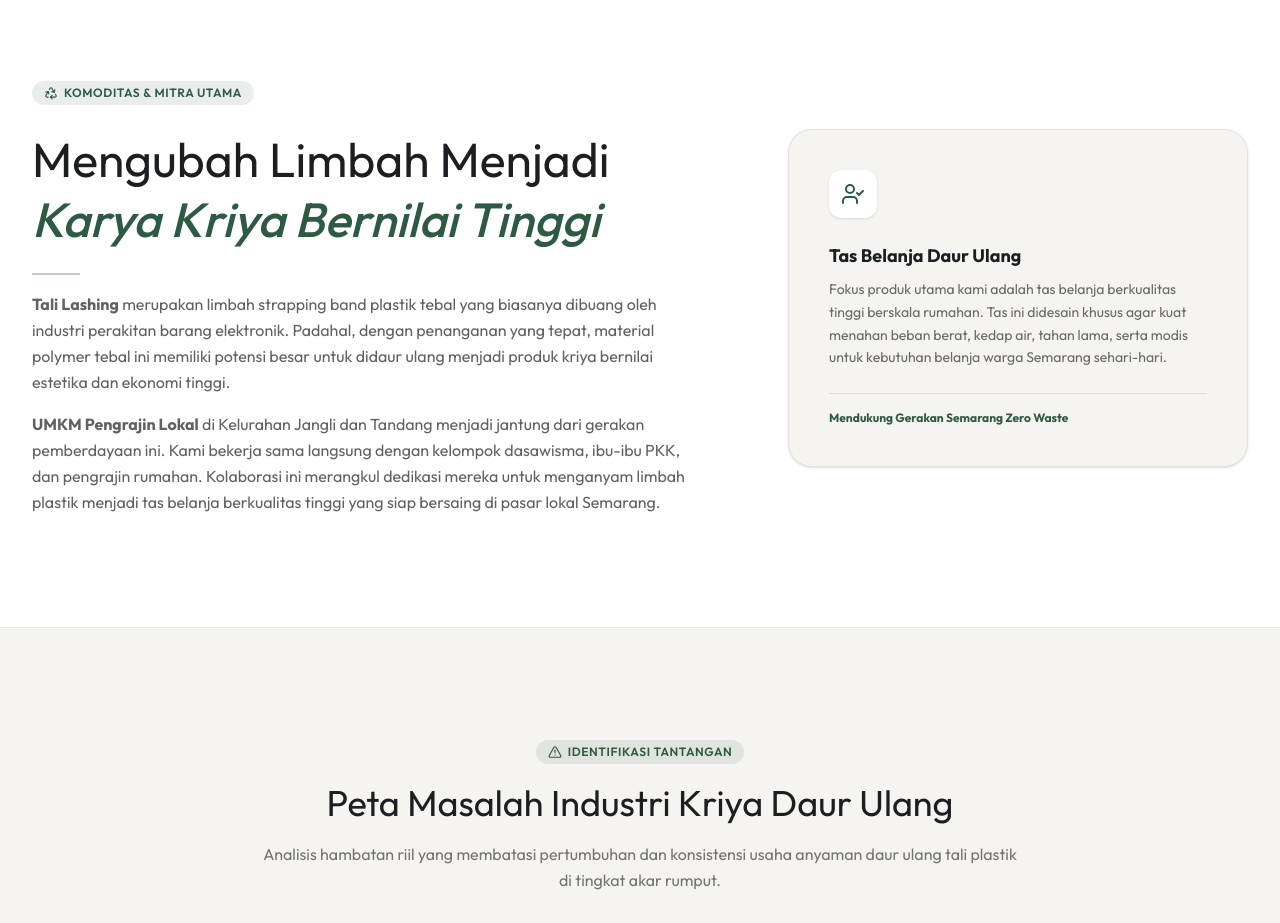
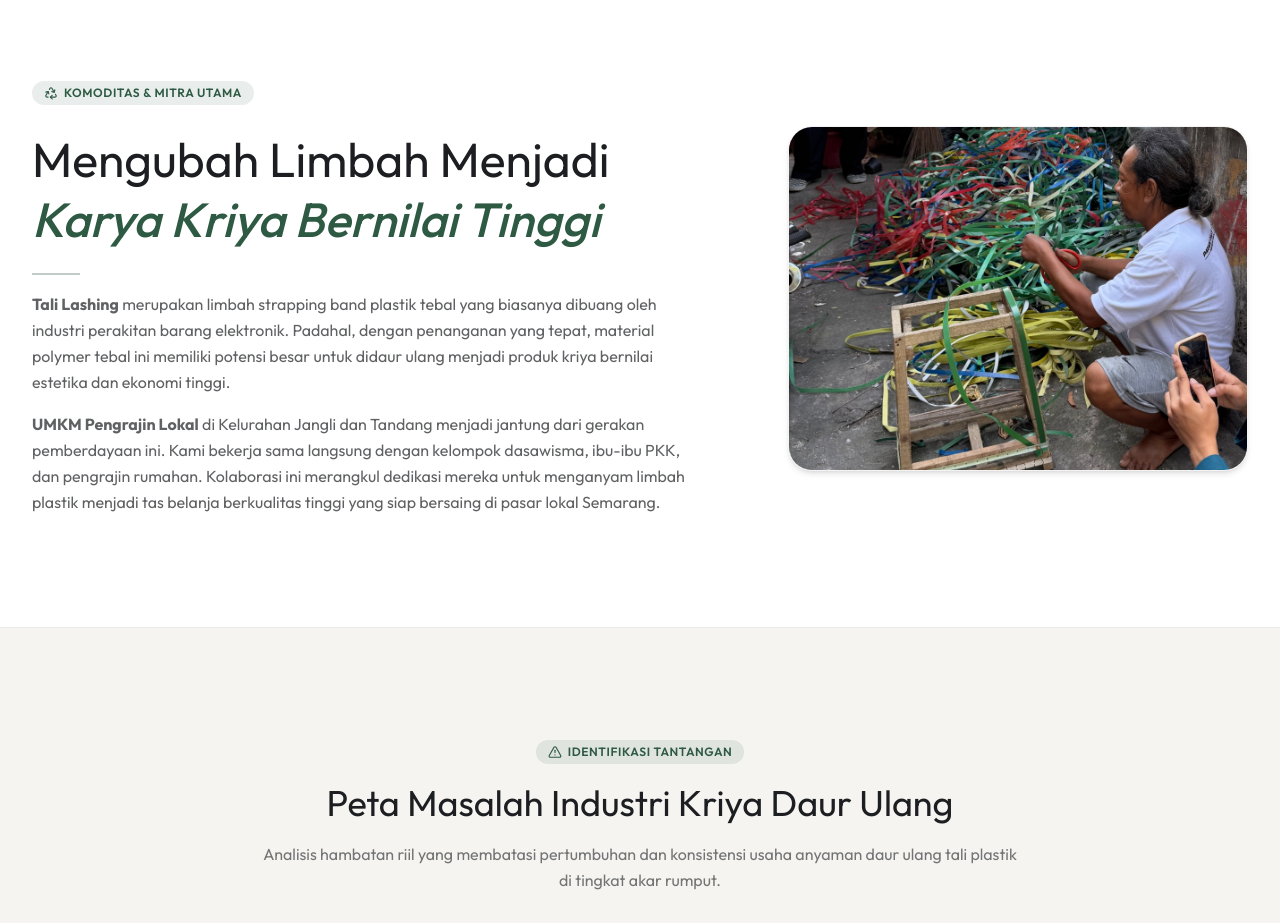
Before and after one commit to fvnhndito/setanjang, a Next.js app: page / in a window 1280 px wide. Shown: the part 1560-2483 px from the top of the page. Built offline with nearby package versions, Linux system fonts and the light colour scheme.

Commit message:
add photo landing page

```diff
--- a/app/components/LashingSection.tsx
+++ b/app/components/LashingSection.tsx
@@ -1,5 +1,6 @@
 import React from "react";
 import Link from "next/link";
+import Image from "next/image";
 import {
   Map,
   BookOpen,
@@ -137,21 +138,17 @@ export default function LashingSection() {
             </div>
           </div>
 
-          {/* Right - Product Highlight Visual */}
-          <div className="lg:col-span-5 bg-[#F5F4F0] dark:bg-brand-charcoal p-8 sm:p-10 rounded-3xl border border-brand-charcoal/8 shadow-sm space-y-6">
-            <div className="h-12 w-12 rounded-xl bg-white dark:bg-[#1a1b1d] flex items-center justify-center text-brand-green-dark shadow-sm">
-              <UserCheck className="h-6 w-6" />
-            </div>
-            <div className="space-y-2">
-              <h3 className="text-lg font-bold text-brand-charcoal font-sans">
-                Tas Belanja Daur Ulang
-              </h3>
-              <p className="text-sm text-brand-charcoal/65 leading-relaxed font-sans">
-                Fokus produk utama kami adalah tas belanja berkualitas tinggi berskala rumahan. Tas ini didesain khusus agar kuat menahan beban berat, kedap air, tahan lama, serta modis untuk kebutuhan belanja warga Semarang sehari-hari.
-              </p>
-            </div>
-            <div className="pt-4 border-t border-brand-charcoal/10 flex items-center gap-2 text-xs font-bold text-brand-green-dark">
-              <span>Mendukung Gerakan Semarang Zero Waste</span>
+          {/* Right - Product Highlight Visual (Direct Image without Card) */}
+          <div className="lg:col-span-5 w-full">
+            <div className="relative w-full aspect-[4/3] rounded-3xl overflow-hidden shadow-md border border-brand-charcoal/5">
+              <Image
+                src="/lashing-artisan.jpg"
+                alt="Pengrajin Tali Lashing"
+                fill
+                priority
+                sizes="(max-w-7xl) 100vw, 500px"
+                className="object-cover transition-transform duration-700 hover:scale-105"
+              />
             </div>
           </div>
         </div>
--- a/app/tandang/soshum/page.tsx
+++ b/app/tandang/soshum/page.tsx
@@ -0,0 +1,9 @@
+import React from "react";
+
+export default function SoshumPage() {
+  return (
+    <div className="flex min-h-screen items-center justify-center p-8 bg-brand-cream text-brand-charcoal">
+      <h1 className="text-2xl font-serif">Halaman Soshum Tandang</h1>
+    </div>
+  );
+}
--- a/app/tandang/sosmas/page.tsx
+++ b/app/tandang/sosmas/page.tsx
@@ -0,0 +1,9 @@
+import React from "react";
+
+export default function SosmasPage() {
+  return (
+    <div className="flex min-h-screen items-center justify-center p-8 bg-brand-cream text-brand-charcoal">
+      <h1 className="text-2xl font-serif">Halaman Sosmas Tandang</h1>
+    </div>
+  );
+}
```
Also changed, not shown: public/lashing-artisan.jpg (added).
